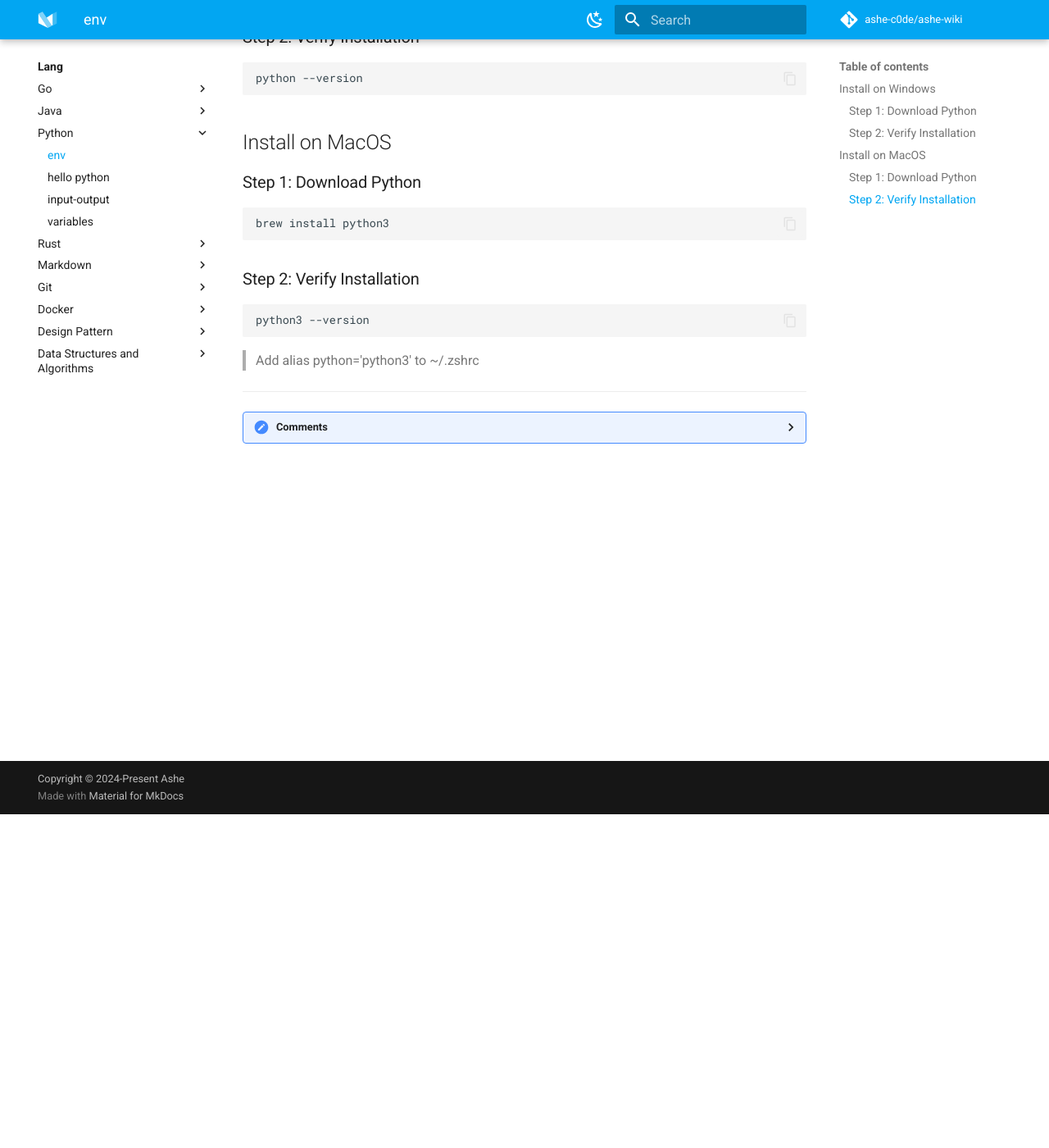
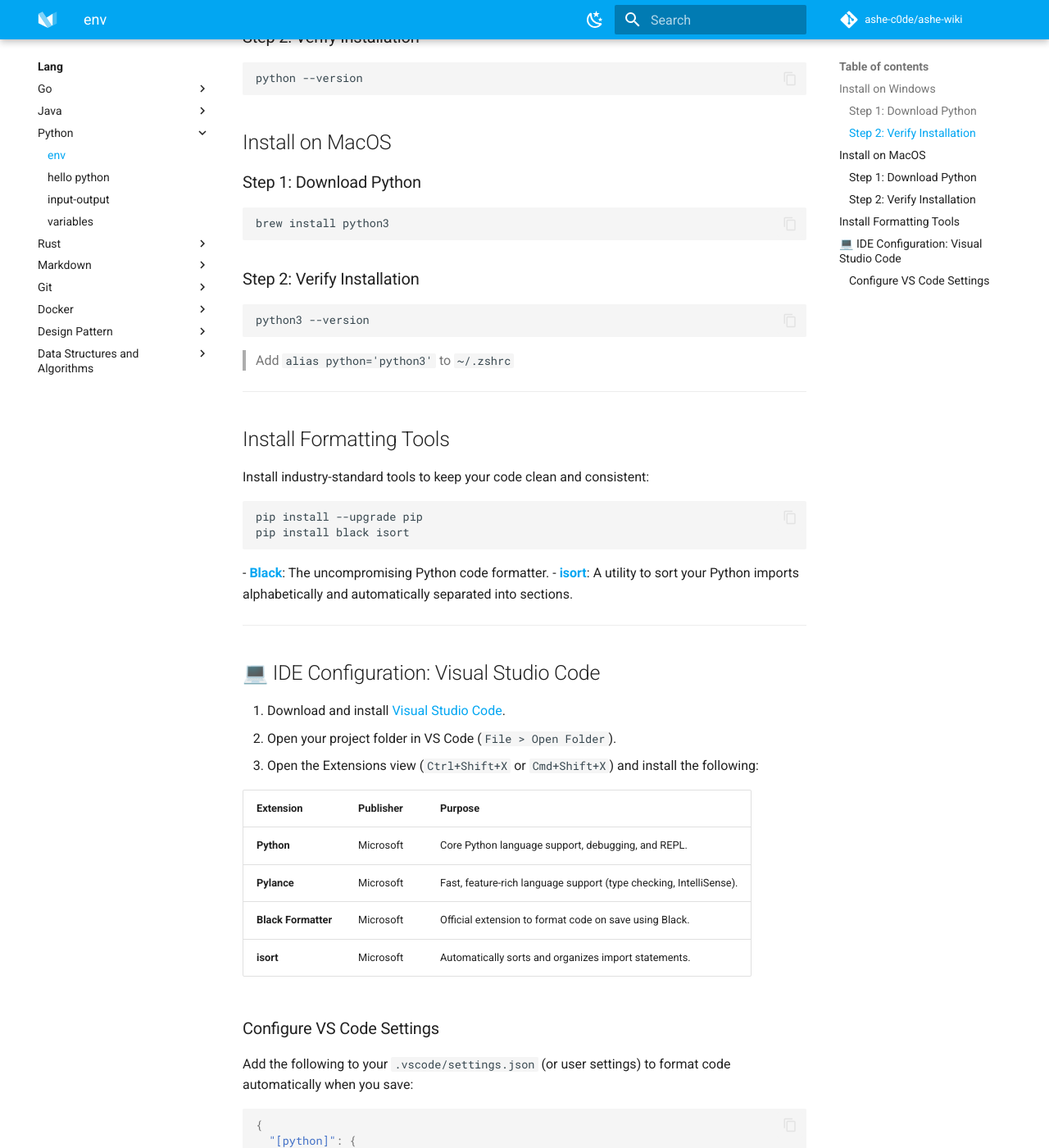
Before and after one commit to ashe-c0de/ashe-wiki, an MkDocs documentation site: the page built from docs/lang/python/env.md, in a window 1280 px wide and 1400 px high, scrolled down 407 px. Shown: the whole window at 82% size. Built offline with MkDocs 1.6.1 and Material for MkDocs 9.7.7, drawn with Linux system fonts in a browser that asks for light colours; comment, search, counter and statistics services are not loaded; some of the changed text lies outside the part shown.

Commit message:
Update env.md

````diff
--- a/docs/lang/python/env.md
+++ b/docs/lang/python/env.md
@@ -26,4 +26,45 @@ brew install python3
 python3 --version
 ```
 
-> Add alias python='python3' to ~/.zshrc
+> Add `alias python='python3'` to `~/.zshrc`
+
+---
+
+## Install Formatting Tools
+Install industry-standard tools to keep your code clean and consistent:
+```bash
+pip install --upgrade pip
+pip install black isort
+```
+- **[Black](https://black.readthedocs.io/)**: The uncompromising Python code formatter.
+- **[isort](https://pycqa.github.io/isort/)**: A utility to sort your Python imports alphabetically and automatically separated into sections.
+
+---
+
+## 💻 IDE Configuration: Visual Studio Code
+
+1. Download and install [Visual Studio Code](https://code.visualstudio.com/).
+2. Open your project folder in VS Code (`File > Open Folder`).
+3. Open the Extensions view (`Ctrl+Shift+X` or `Cmd+Shift+X`) and install the following:
+
+| Extension | Publisher | Purpose |
+| :--- | :--- | :--- |
+| **Python** | Microsoft | Core Python language support, debugging, and REPL. |
+| **Pylance** | Microsoft | Fast, feature-rich language support (type checking, IntelliSense). |
+| **Black Formatter** | Microsoft | Official extension to format code on save using Black. |
+| **isort** | Microsoft | Automatically sorts and organizes import statements. |
+
+### Configure VS Code Settings
+Add the following to your `.vscode/settings.json` (or user settings) to format code automatically when you save:
+
+```json
+{
+  "[python]": {
+    "editor.defaultFormatter": "ms-python.black-formatter",
+    "editor.formatOnSave": true,
+    "editor.codeActionsOnSave": {
+      "source.organizeImports": "explicit"
+    }
+  }
+}
+```
````
